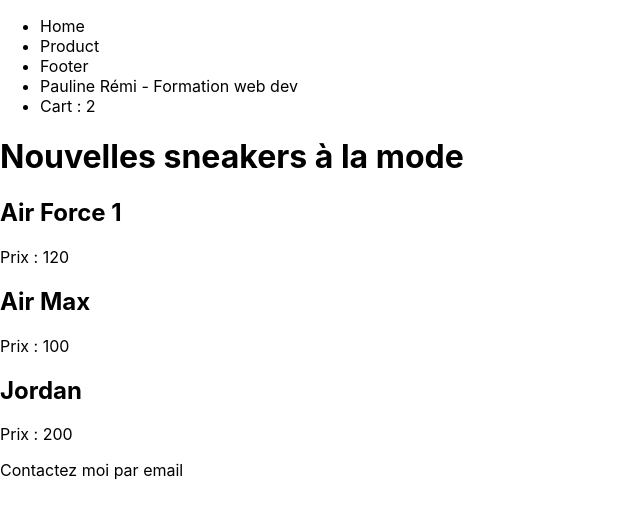
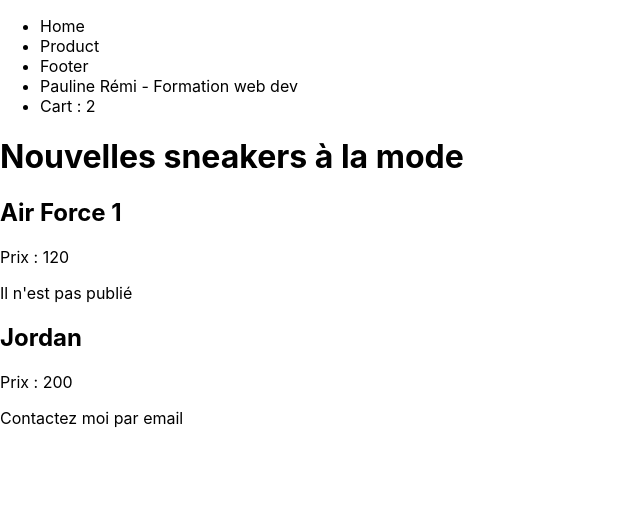
Before and after one commit to PaulineR7/react_exo, a React (Create React App) app: page / in a window 1280 px wide. Shown: the top 516 px of the page, without its empty margins (0-640 px from the left). Built offline with nearby package versions, Linux system fonts and the light colour scheme.

Commit message:
add for published

```diff
--- a/src/Product.js
+++ b/src/Product.js
@@ -1,17 +1,20 @@
 function Product() {
 
-    const nameProduct = [{
+    const nameProduct = [
+        {
             name : "Air Force 1",
             price : 120,
             isPublished : true,
         },
-        {name : "Air Max",
+        {
+            name : "Air Max",
             price : 100,
+            isPublished : false,
+        },
+        {
+            name : "Jordan",
+            price : 200,
             isPublished : true,
-        },
-        {name : "Jordan",
-        price : 200,
-        isPublished : true,
         },
     ]
 
@@ -20,10 +23,20 @@
 
             {nameProduct.map((product) => {
                 return(
-                <article>
-                  <h2>{product.name}</h2>
-                  <p>Prix : {product.price}</p>
+                    <article>
+                        { product.isPublished ?
+                        (
+                        <>
+                            <h2>{product.name}</h2>
+                            <p>Prix : {product.price}</p>
+                        </>
+                        )
+                        :
+                        (
+                            <p> Il n'est pas publié </p>
+                        )}
                 </article>
+
             )})}
         </section>
 
```
